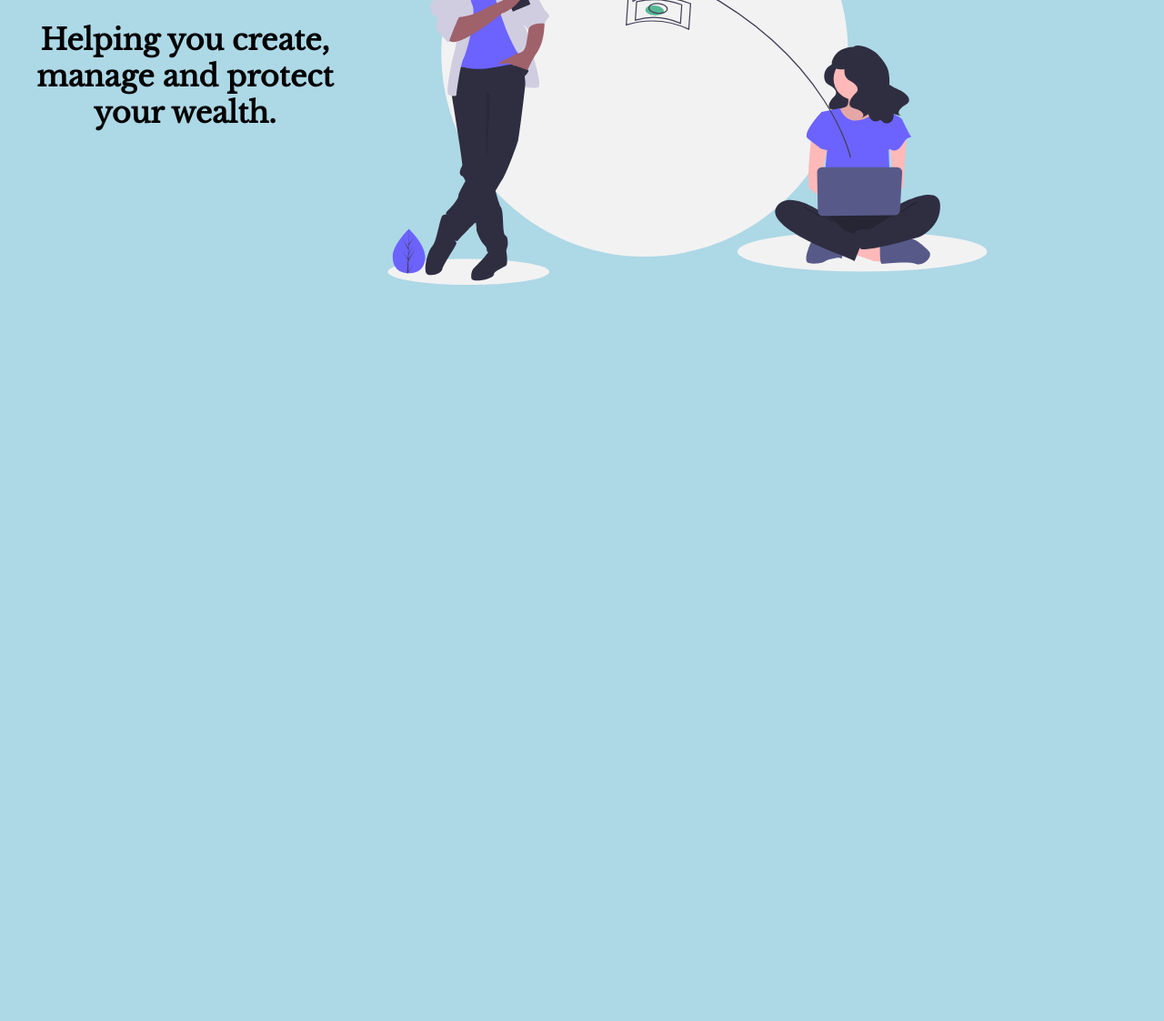
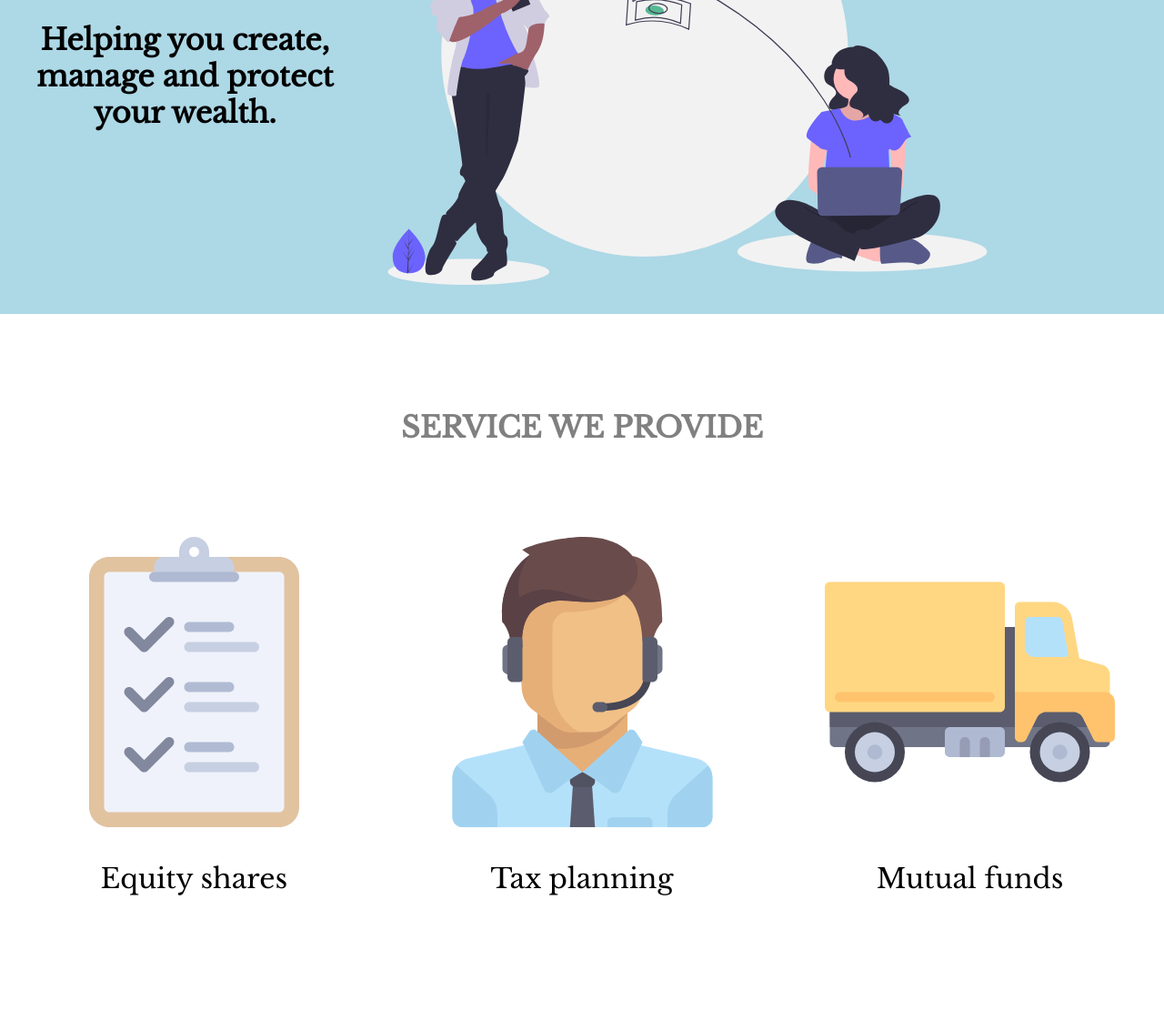
Before and after one commit to Danielshow/LandingPage, a website: page index.html in a window 1280 px wide. Shown: the part 313-1435 px from the top of the page at 91% size. Before the commit the page ends 800 px from the top, so only its background shows below. Drawn offline with nearby package versions, Linux system fonts and the light colour scheme.

Commit message:
service block implementation

```diff
--- a/index.html
+++ b/index.html
@@ -12,7 +12,7 @@
         <img src="img/path.svg" id="header-img" alt="logo">
         <nav id="nav-bar">
           <ul>
-            <li class="nav-link">Home</li>
+            <li class="nav-link"><a href="#service">Home</a></li>
             <li class="nav-link">About</li>
             <li class="nav-link">Contact</li>
           </ul>
@@ -27,6 +27,24 @@
             <img src="img/landing.svg" alt="Landing" class="hero--pop">
           </div>
         </div>
+
+        <div class="service">
+          <h1 class="service_header" id="service">SERVICE WE PROVIDE</h1>
+          <div class="service_body">
+              <div class="img_container">
+                  <img src="img/check.svg"  alt="check">
+                  <p>Equity shares</p>
+              </div>
+              <div class="img_container">
+                  <img src="img/customer.svg"  alt="customer">
+                  <p>Tax planning</p>
+              </div>
+              <div class="img_container">
+                   <img src="img/trucking.svg" alt="trucking">
+                   <p>Mutual funds</p>
+              </div>
+          </div>
+      </div>
       </main>
 
 
--- a/style.css
+++ b/style.css
@@ -36,6 +36,9 @@ html, body {
         .container #header nav ul li {
           display: inline-block;
           padding: 0px 50px 0px 50px; }
+          .container #header nav ul li a{
+            text-decoration: none;
+            color: white;}
   .container .hero {
     display: flex;
     width: 100%; }
@@ -47,3 +50,20 @@ html, body {
       margin-top: 20%;
       width: 40%;
       text-align: center; }
+  .container .service{
+    background-color: white;
+    padding-top: 5px;}
+    .container .service_header{
+      text-align: center;
+      color: grey;
+      margin-bottom: 100px;
+      margin-top: 100px;}
+    .container .service_body{
+      display: flex;
+      width: 100%;}
+      .container .img_container{
+        width:35%;
+        text-align: center;
+        font-size: 30px;}
+        .img_container img{
+          height: 60%;}
```
Also changed, not shown: img/check.svg (added), img/customer.svg (added), img/trucking.svg (added).
